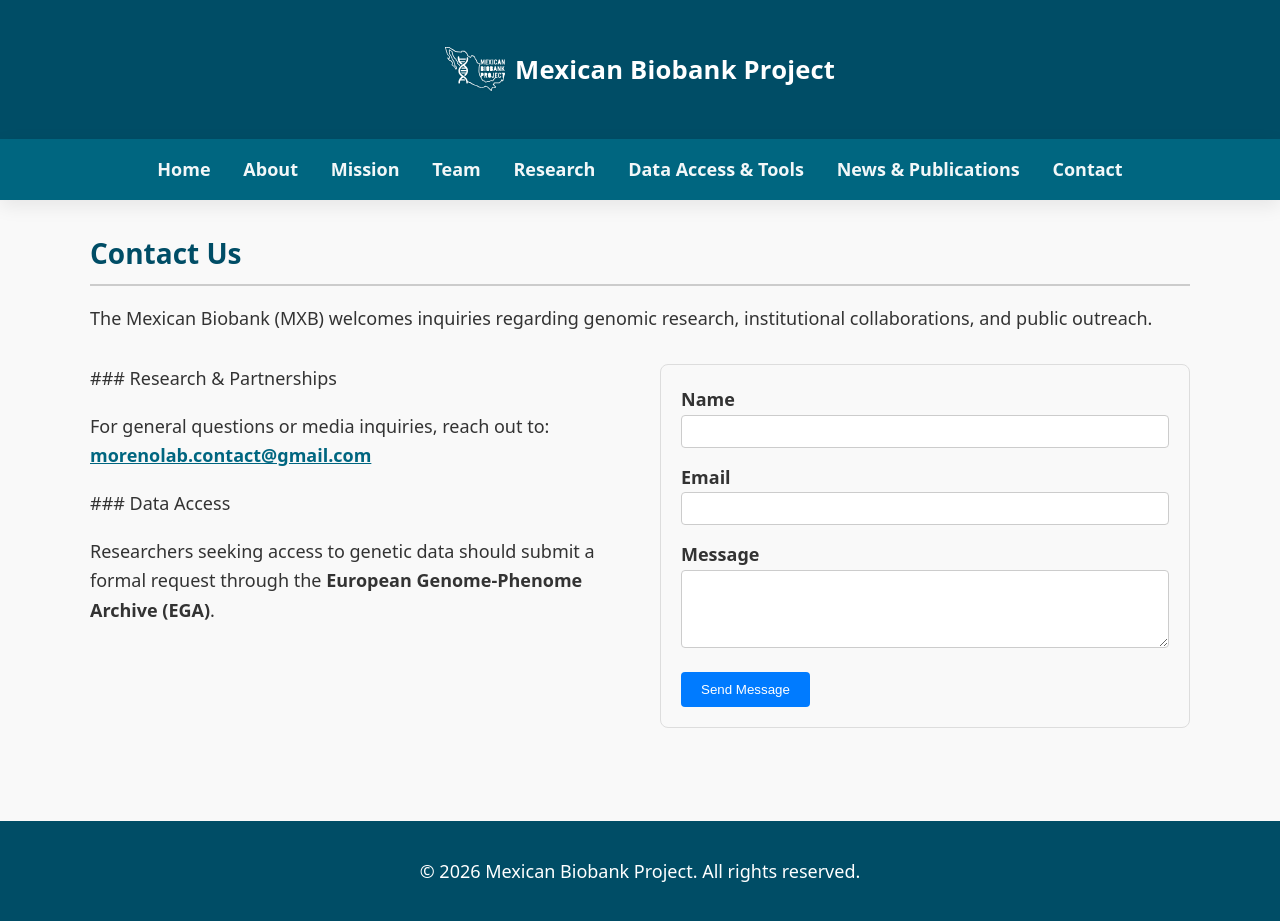
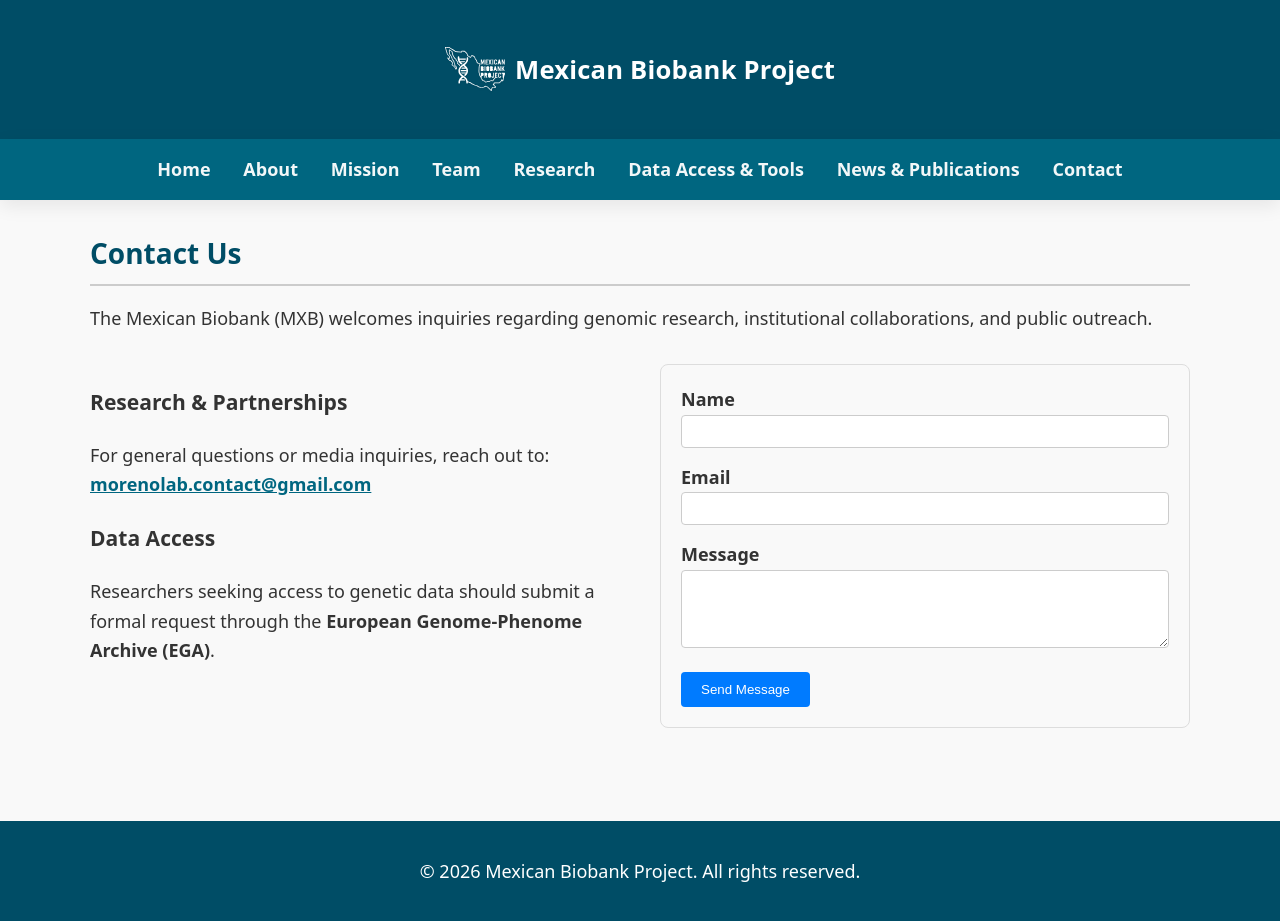
Before and after one commit to morenolab/MexicanBiobank_webpage, a Jekyll site: the page built from pages/contact.md, in a window 1280 px wide and 922 px high. Built offline with Jekyll 4.4.1, drawn with Linux system fonts in a browser that asks for light colours.

```diff
--- a/pages/contact.md
+++ b/pages/contact.md
@@ -13,11 +13,11 @@ permalink: /contact/
   <div style="display: grid; grid-template-columns: 1fr 1fr; gap: 40px; margin-top: 30px;">
 
     <div>
-      ### Research & Partnerships
+      <h3>Research & Partnerships</h3>
       <p>For general questions or media inquiries, reach out to: <br>
       <strong><a href="mailto:morenolab.contact@gmail.com">morenolab.contact@gmail.com</a></strong></p>
 
-      ### Data Access
+      <h3>Data Access</h3>
       <p>Researchers seeking access to genetic data should submit a formal request through the <strong>European Genome-Phenome Archive (EGA)</strong>.</p>
     </div>
 
```
